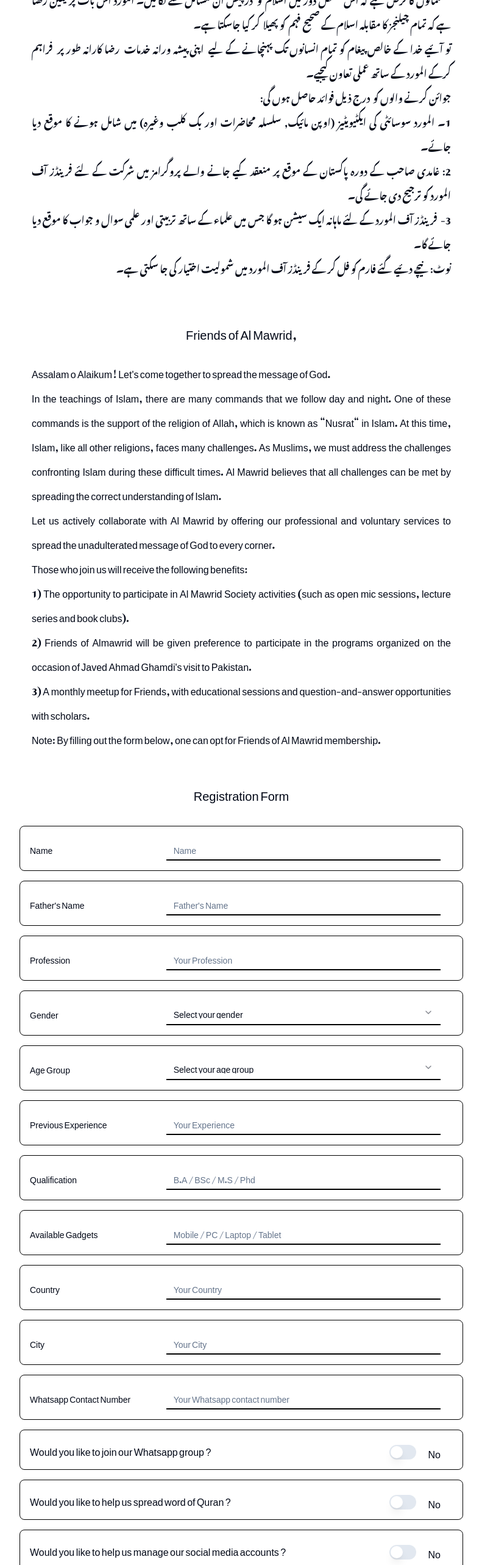
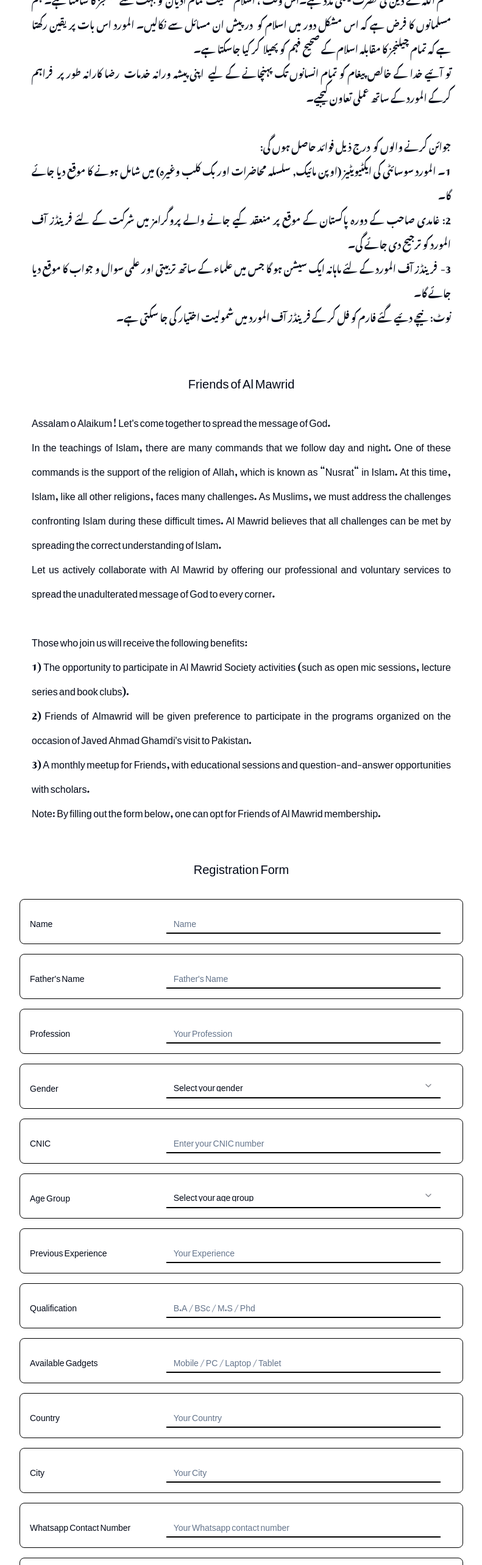
Before and after one commit to AbdullahMufti/volunteer-form, a Next.js app: page / in a window 1280 px wide. Shown: the part 234-2800 px from the top of the page at 61% size, without its empty margins (244-1035 px from the left). Built offline with nearby package versions, Linux system fonts and the light colour scheme; a web font is replaced by a local one.

Commit message:
working on new form

```diff
--- a/app/page.tsx
+++ b/app/page.tsx
@@ -7,7 +7,12 @@
 import { Button } from "@/components/ui/button";
 import { Form } from "@/components/ui/form";
 
-import { InputField, SelectField, SwitchField } from "@/components/CustomField";
+import {
+  InputField,
+  SelectField,
+  SwitchField,
+  TextArea,
+} from "@/components/CustomField";
 import { useState } from "react";
 import axios from "axios";
 
@@ -21,7 +26,7 @@
     .min(1, { message: "Select atleat one value" })
     .optional(),
   Gender: z.string().min(1, { message: "Select atleat one value" }).optional(),
-
+  CNIC: z.string().min(13, { message: "Enter your CNIC number" }),
   Profession: z
     .string({
       required_error: "This field is requiredd",
@@ -45,21 +50,10 @@
   WhatsappNumber: z
     .string({ required_error: "This field is requiredd" })
     .min(1, { message: "This field is required" }),
-  JoinWhatsapp: z.boolean().default(false).optional(),
-  WordOfQuran: z.boolean().default(false).optional(),
-  SocialMedia: z.boolean().default(false).optional(),
-  VideoPhotoEditing: z.boolean().default(false).optional(),
-  ManageWebsites: z.boolean().default(false).optional(),
-  Translation: z.boolean().default(false).optional(),
-  ITRelated: z.boolean().default(false).optional(),
-  Society: z.boolean().default(false).optional(),
   WhyFriend: z
     .string({ required_error: "This field is requiredd" })
     .min(1, { message: "This field is required" }),
   HowHelpUs: z
-    .string({ required_error: "This field is requiredd" })
-    .min(1, { message: "This field is required" }),
-  HowManyHours: z
     .string({ required_error: "This field is requiredd" })
     .min(1, { message: "This field is required" }),
 });
@@ -67,6 +61,8 @@
 export default function Home() {
   const [Result, setResult] = useState(false);
   const [ServerMessage, setServerMessage] = useState("");
+
+  const [English, setEnglish] = useState(false);
 
   const form = useForm<z.infer<typeof formSchema>>({
     resolver: zodResolver(formSchema),
@@ -76,23 +72,15 @@
       Profession: "",
       Agegroup: "",
       Gender: "",
+      CNIC: "",
       PreviousExperience: "",
       Qualification: "",
       AvailableGadgets: "",
       City: "",
       Country: "",
       WhatsappNumber: "",
-      JoinWhatsapp: false,
-      WordOfQuran: false,
-      SocialMedia: false,
-      VideoPhotoEditing: false,
-      Translation: false,
-      ManageWebsites: false,
-      ITRelated: false,
-      Society: false,
-      WhyFriend: "",
+      WhyFriend: "---",
       HowHelpUs: "",
-      HowManyHours: "",
     },
   });
   async function SaveToDB(kQuery: string) {
@@ -120,19 +108,7 @@
     const data = ``;
 
     const kQuery = `(
-      "${values.Name}", "${values.FatherzName}", "${values.Profession}", "${
-      values.Agegroup
-    }", "${values.Gender}", "${values.PreviousExperience}", "${
-      values.Qualification
-    }", "${values.AvailableGadgets}", "${values.City}", "${values.Country}", "${
-      values.WhatsappNumber
-    }", "${values.JoinWhatsapp ? 1 : 0}", "${values.WordOfQuran ? 1 : 0}", "${
-      values.SocialMedia ? 1 : 0
-    }", "${values.VideoPhotoEditing ? 1 : 0}", "${
-      values.ManageWebsites ? 1 : 0
-    }", "${values.Translation ? 1 : 0}", "${values.ITRelated ? 1 : 0}","${
-      values.Society ? 1 : 0
-    }", "${values.WhyFriend}", "${values.HowHelpUs}", "${values.HowManyHours}"
+      "${values.Name}", "${values.FatherzName}", "${values.Profession}", "${values.Agegroup}", "${values.Gender}", "${values.PreviousExperience}", "${values.Qualification}", "${values.AvailableGadgets}", "${values.City}", "${values.Country}", "${values.WhatsappNumber}", "${values.WhyFriend}", "${values.HowHelpUs}"
     )`;
     SaveToDB(kQuery);
   }
@@ -145,43 +121,50 @@
     <div className="mx-auto md:max-w-3xl">
       <div dir="rtl" className="leading-10 mx-10 text-justify">
         <h2 className="text-xl text-center my-8">فرینڈز آف المورد</h2>
+        <button onClick={() => setEnglish(true)}>English</button>
+        <button onClick={() => setEnglish(false)}>اردو</button>
+
+        <div>
           <p>السلام علیکم،</p>
           <p>
-          آئیے مل کر خدا کا پیغام عام کریں۔ دین کے بہت سے احکام ہیں، جن پر ہم شب
-          روز عمل کرتے ہیں۔ ان میں ایک حکم اللہ کے دین کی نصرت یعنی مدد ہے۔اس
-          وقت ، اسلام سمیت تمام ادیان کو بہت سے چیلنجز کا سامنا ہے۔ ہم مسلمانوں
-          کا فرض ہے کہ اس مشکل دور میں اسلام کو&nbsp; درپیش ان مسائل سے نکالیں۔
-          المورد اس بات پر یقین رکھتا ہے کہ تمام چیلنجز کا مقابلہ اسلام کے صحیح
-          فہم&nbsp; کو پھیلا&nbsp; کر کیا جاسکتا ہے۔
+            آئیے مل کر خدا کا پیغام عام کریں۔ دین کے بہت سے احکام ہیں، جن پر ہم
+            شب روز عمل کرتے ہیں۔ ان میں ایک حکم اللہ کے دین کی نصرت یعنی مدد
+            ہے۔اس وقت ، اسلام سمیت تمام ادیان کو بہت سے چیلنجز کا سامنا ہے۔ ہم
+            مسلمانوں کا فرض ہے کہ اس مشکل دور میں اسلام کو&nbsp; درپیش ان مسائل
+            سے نکالیں۔ المورد اس بات پر یقین رکھتا ہے کہ تمام چیلنجز کا مقابلہ
+            اسلام کے صحیح فہم&nbsp; کو پھیلا&nbsp; کر کیا جاسکتا ہے۔
           </p>
           <p>
-          تو آئیے خدا کے خالص پیغام کو تمام انسانوں تک پہنچانے کے لیے&nbsp; اپنی
-          پیشہ ورانہ خدمات&nbsp; رضا کارانہ طور پر&nbsp; فراہم کرکے المورد کے
-          ساتھ عملی تعاون کیجیے۔
+            تو آئیے خدا کے خالص پیغام کو تمام انسانوں تک پہنچانے کے لیے&nbsp;
+            اپنی پیشہ ورانہ خدمات&nbsp; رضا کارانہ طور پر&nbsp; فراہم کرکے
+            المورد کے ساتھ عملی تعاون کیجیے۔
           </p>
+          <br />
           <p>جوائن کرنے والوں کو&nbsp; درج ذیل فوائد حاصل ہوں گی:</p>
           <p>
-          1۔ المورد سوسائٹی کی ایکٹیویٹیز (اوپن مائیک, سلسلہ محاضرات اور بک کلب
-          وغیرہ) میں شامل ہونے کا موقع دیا جائے۔
+            1۔ المورد سوسائٹی کی ایکٹیویٹیز (اوپن مائیک, سلسلہ محاضرات اور بک
+            کلب وغیرہ) میں شامل ہونے کا موقع دیا جائے گا۔
           </p>
           <p>
-          2: غامدی صاحب کے دورہ پاکستان کے موقع پر منعقد کیے جانے والے پروگرامز
-          میں شرکت کے لئے فرینڈز آف المورد کو ترجیح دی جائے گی۔&nbsp;
+            2: غامدی صاحب کے دورہ پاکستان کے موقع پر منعقد کیے جانے والے
+            پروگرامز میں شرکت کے لئے فرینڈز آف المورد کو ترجیح دی جائے گی۔&nbsp;
           </p>
           <p>
-          3-&nbsp; فرینڈز آف المورد کے لئے ماہانہ ایک سیشن ہو گا جس میں علماء کے
-          ساتھ تربیتی اور علمی سوال و جواب کا موقع دیا جائے گا۔
+            3-&nbsp; فرینڈز آف المورد کے لئے ماہانہ ایک سیشن ہو گا جس میں علماء
+            کے ساتھ تربیتی اور علمی سوال و جواب کا موقع دیا جائے گا۔
           </p>
           <p>
-          نوٹ: نیچے دئیے گئے فارم کو فل کر کے فرینڈز آف المورد میں شمولیت اختیار
-          کی جا سکتی ہے۔
+            نوٹ: نیچے دئیے گئے فارم کو فل کر کے فرینڈز آف المورد میں شمولیت
+            اختیار کی جا سکتی ہے۔
           </p>
           <p>
             <br />
           </p>
         </div>
+      </div>
+
       <div className="leading-10 mx-10 text-justify">
-        <h2 className="text-xl text-center my-8">Friends of Al Mawrid,</h2>
+        <h2 className="text-xl text-center my-8">Friends of Al Mawrid</h2>
         <p>
           Assalam o Alaikum! Let&apos;s come together to spread the message of
           God.
@@ -200,6 +183,7 @@
           professional and voluntary services to spread the unadulterated
           message of God to every corner.
         </p>
+        <br />
         <p>Those who join us will receive the following benefits:</p>
         <p>
           1) The opportunity to participate in Al Mawrid Society activities
@@ -219,11 +203,11 @@
           Mawrid membership.
         </p>
       </div>
+
       <p>
         <br />
       </p>
       <h2 className="text-xl text-center my-8"> Registration Form</h2>
-
       {!Result && (
         <Form {...form}>
           <form
@@ -262,6 +246,14 @@
                 Name="Gender"
                 MainLabel="Select your gender"
                 Vals={["male", "femal"]}
+                CName={CNAME}
+              />
+              <InputField
+                type="text"
+                control={form.control}
+                Label="CNIC"
+                Name="CNIC"
+                placeHolder="Enter your CNIC number"
                 CName={CNAME}
               />
 
@@ -313,7 +305,6 @@
                 placeHolder="Your City"
                 CName={CNAME}
               />
-
               <InputField
                 type="tel"
                 pattern="\+?[0-9\-]{1,}"
@@ -323,84 +314,13 @@
                 placeHolder="Your Whatsapp contact number"
                 CName={CNAME}
               />
-              <SwitchField
-                disabled={false}
+              <TextArea
+                type="textarea"
                 control={form.control}
-                Label="Would you like to join our Whatsapp group ?"
-                Name="JoinWhatsapp"
-                CName={CNAME}
-              />
-              <SwitchField
-                disabled={false}
-                control={form.control}
-                Label="Would you like to help us spread word of Quran ?"
-                Name="WordOfQuran"
-                CName={CNAME}
-              />
-              <SwitchField
-                disabled={false}
-                control={form.control}
-                Label="Would you like to help us manage our social media accounts ?"
-                Name="SocialMedia"
-                CName={CNAME}
-              />
-              <SwitchField
-                disabled={false}
-                control={form.control}
-                Label="Would you like to offer video and Photo editing assistance ?"
-                Name="VideoPhotoEditing"
-                CName={CNAME}
-              />
-              <SwitchField
-                disabled={false}
-                control={form.control}
-                Label="Would you like help us in translating books and subtitling videos ?"
-                Name="Translation"
-                CName={CNAME}
-              />
-              <SwitchField
-                disabled={false}
-                control={form.control}
-                Label="Would you like to help us manage our websites ?"
-                Name="ManageWebsites"
-                CName={CNAME}
-              />
-              <SwitchField
-                disabled={false}
-                control={form.control}
-                Label="Would you like to offer IT related assistance (Programming, AI & Animations e.t.c) ?"
-                Name="ITRelated"
-                CName={CNAME}
-              />
-              <SwitchField
-                disabled={false}
-                control={form.control}
-                Label="Would you like to participate in the activities of Almawrid Society i.e. Open Mic Sessions, Book Club etc. ?"
-                Name="Society"
-                CName={CNAME}
-              />
-
-              <InputField
-                type="text"
-                control={form.control}
-                Label="Why do you intend to become a friend of al-mawrid ?"
-                Name="WhyFriend"
-                placeHolder=""
-                CName={CNAME}
-              />
-              <InputField
-                type="text"
-                control={form.control}
-                Label="If you have a unique idea to help us, please let us know ?"
+                Label="How can you help Al-Mawarid in conveying the message of religion to the people?"
+                Label2="دین کا پیغام لوگوں تک
+              پہنچانے میں آپ کس طرح المورد کی مدد کر سکتے ہیں؟"
                 Name="HowHelpUs"
-                placeHolder=""
-                CName={CNAME}
-              />
-              <InputField
-                type="number"
-                control={form.control}
-                Label="How Many Hours can you spare for us weekly ?"
-                Name="HowManyHours"
                 placeHolder=""
                 CName={CNAME}
               />
--- a/components/CustomField.tsx
+++ b/components/CustomField.tsx
@@ -38,6 +38,7 @@
   placeHolder: string;
   Name: string;
   Label: string;
+  Label2?: string;
   description?: string;
   CName?: string;
   pattern?: string;
@@ -57,6 +58,7 @@
   placeHolder,
   Name,
   Label,
+  Label2,
   description,
   CName,
   type,
@@ -73,6 +75,19 @@
               <FormLabel className="text-left w-full md:w-80 leading-7">
                 {Label}
               </FormLabel>
+              {Label2 && (
+                <FormLabel>
+                  <div>
+                    <br />
+                    <FormLabel
+                      className="text-right w-full md:w-80 leading-10"
+                      dir="rtl"
+                    >
+                      {Label2}
+                    </FormLabel>
+                  </div>
+                </FormLabel>
+              )}
               <FormControl className="rounded-none border-black border-b-2 border-t-0 border-l-0 border-r-0 w-full mx-5">
                 <Input
                   placeholder={placeHolder}
@@ -80,6 +95,53 @@
                   type={type}
                   pattern={pattern}
                 />
+              </FormControl>
+            </div>
+            {description && <FormDescription>{description}</FormDescription>}
+            <FormMessage className="bg-red-900 text-yellow-200" />
+          </FormItem>
+        )}
+      />
+    </div>
+  );
+};
+export const TextArea = ({
+  control,
+  placeHolder,
+  Name,
+  Label,
+  Label2,
+  description,
+  CName,
+  type,
+  pattern,
+}: InputProps) => {
+  return (
+    <div className={CName || ""}>
+      <FormField
+        control={control}
+        name={Name}
+        render={({ field }) => (
+          <FormItem className="border p-4 rounded-lg border-black">
+            <div className="flex flex-col md:flex-row items-center justify-left ">
+              <FormLabel className="text-left w-full md:w-80 leading-7">
+                {Label}
+              </FormLabel>
+              {Label2 && (
+                <FormLabel>
+                  <div>
+                    <br />
+                    <FormLabel
+                      className="text-right w-full md:w-80 leading-10"
+                      dir="rtl"
+                    >
+                      {Label2}
+                    </FormLabel>
+                  </div>
+                </FormLabel>
+              )}
+              <FormControl className="rounded-none border-black border-2  w-full mx-5">
+                <textarea rows={4} placeholder={placeHolder} {...field} />
               </FormControl>
             </div>
             {description && <FormDescription>{description}</FormDescription>}
```
Lines whose indentation alone changed are shown as unchanged.
